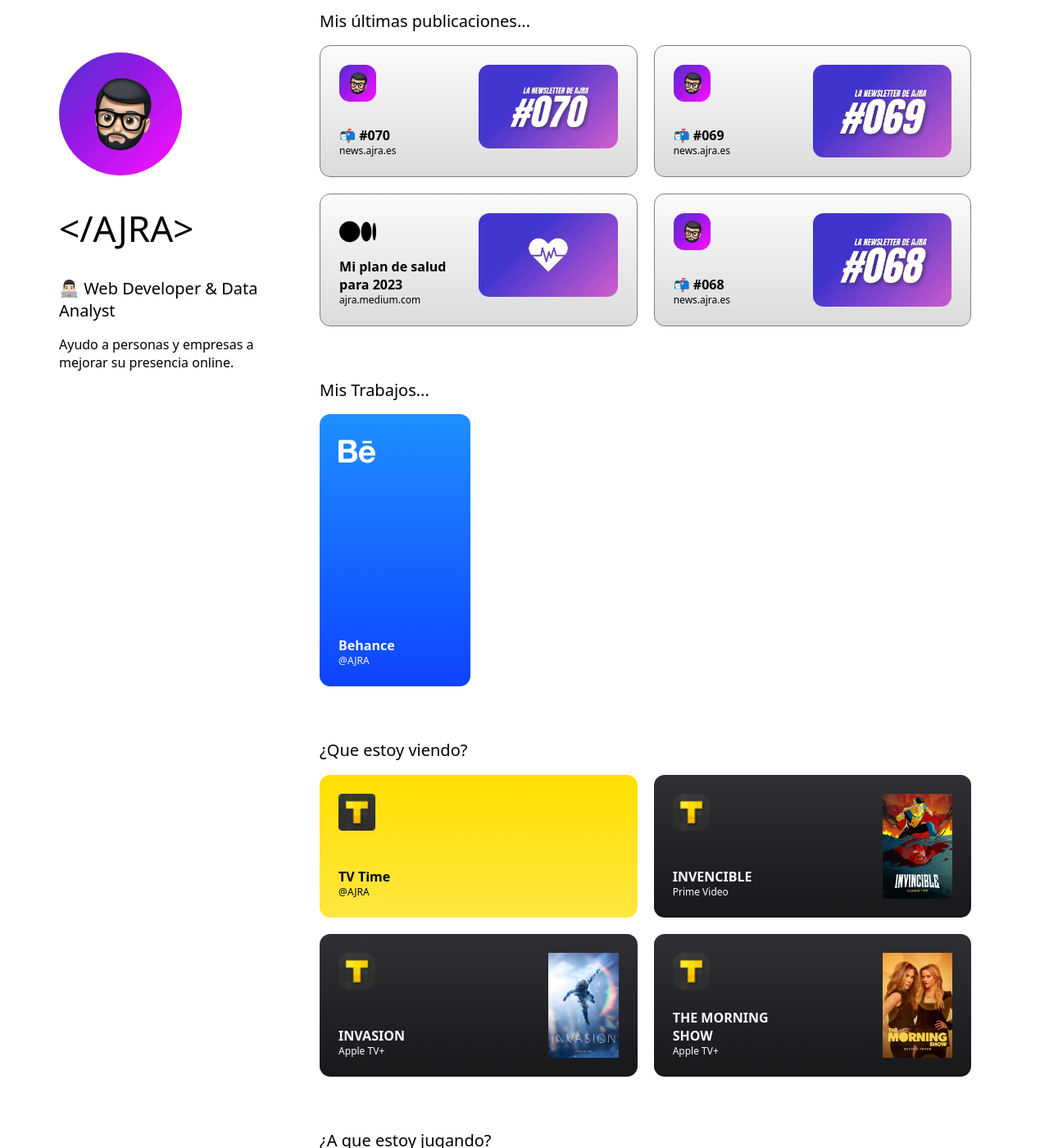
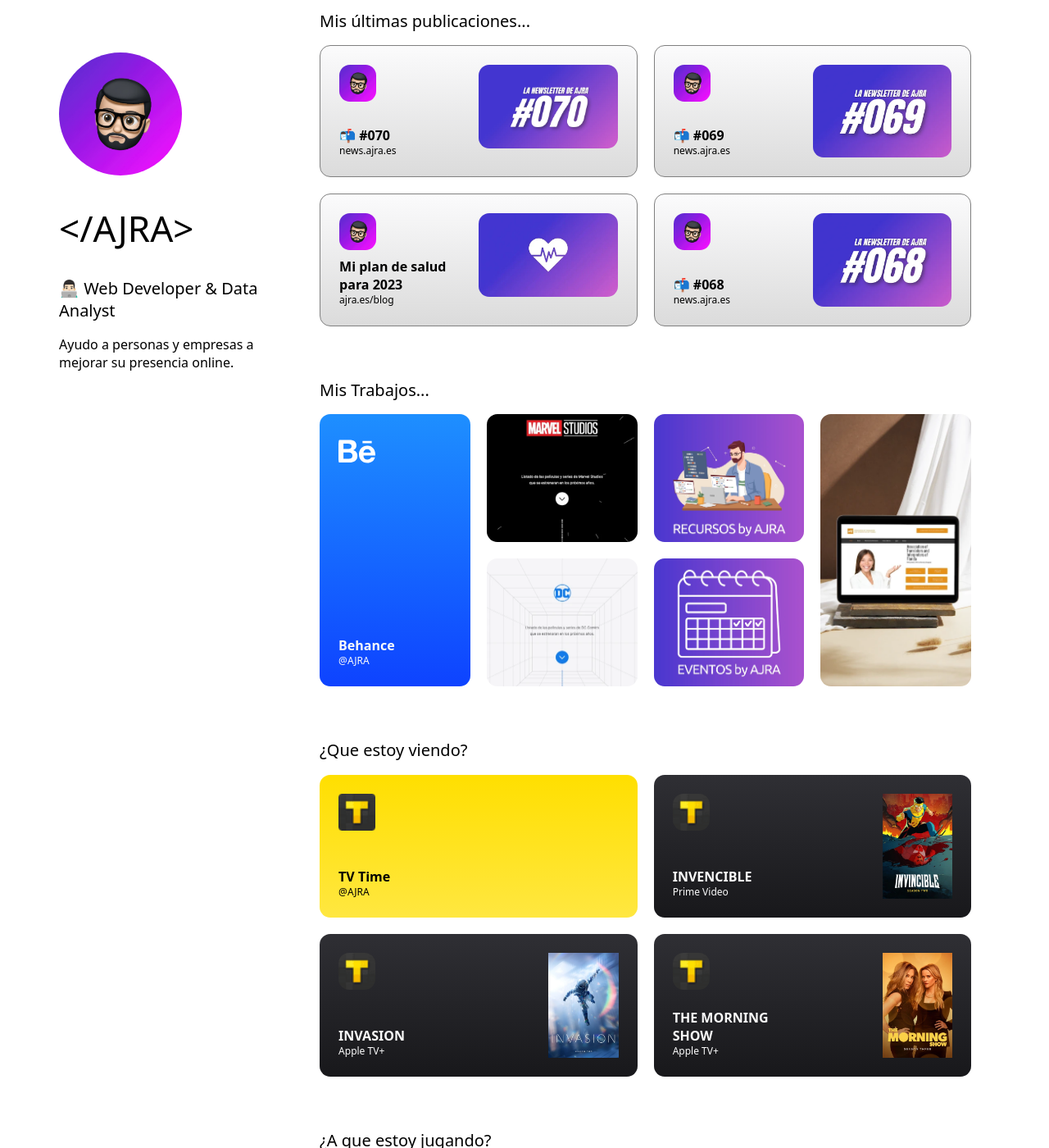
Before and after one commit to AJRAtoni/ajra, a Jekyll site: the page index.html, which Jekyll copies as it is, in a window 1280 px wide and 1400 px high, scrolled down 676 px. Shown: the whole window at 82% size. Built offline with Jekyll 4.4.1, drawn with Linux system fonts in a browser that asks for light colours.

Commit message:
12/05/2023

```diff
--- a/css/style.css
+++ b/css/style.css
@@ -337,7 +337,7 @@
 
 .trabajo2 {
     grid-area: trabajo2;
-    background-image: url('./images/trabajo2.webp');
+    background-image: url('../images/trabajo2.webp');
     background-size: cover;
     background-repeat: no-repeat;
     background-position: center;
@@ -345,7 +345,7 @@
 
 .trabajo3 {
     grid-area: trabajo3;
-    background-image: url('./images/trabajo3.webp');
+    background-image: url('../images/trabajo3.webp');
     background-size: cover;
     background-repeat: no-repeat;
     background-position: center;
@@ -353,7 +353,7 @@
 
 .trabajo4 {
     grid-area: trabajo4;
-    background-image: url('./images/trabajo4.webp');
+    background-image: url('../images/trabajo4.webp');
     aspect-ratio: auto;
     background-size: cover;
     background-repeat: no-repeat;
@@ -362,7 +362,7 @@
 
 .trabajo5 {
     grid-area: trabajo5;
-    background-image: url('./images/trabajo5.webp');
+    background-image: url('../images/trabajo5.webp');
     background-size: cover;
     background-repeat: no-repeat;
     background-position: center;
@@ -370,7 +370,7 @@
 
 .trabajo6 {
     grid-area: trabajo6;
-    background-image: url('./images/trabajo6.webp');
+    background-image: url('../images/trabajo6.webp');
     background-size: cover;
     background-repeat: no-repeat;
     background-position: center;
@@ -522,7 +522,7 @@
 
 .cosa1 {
     grid-area: cosa1;
-    background-image: url('images/mapa.webp');
+    background-image: url('../images/mapa.webp');
     background-size: cover;
     background-repeat: no-repeat;
     background-position: left bottom;
--- a/index.html
+++ b/index.html
@@ -137,13 +137,13 @@
                             <img class="destacada" src="images/articulo2.webp" alt="articulo">
                         </div>
                     </a>
-                    <a href="https://ajra.medium.com/mi-plan-de-salud-para-2023-11f300f7c8db" target="_blank"
+                    <a href="https://ajra.es/blog/plan-de-salud/" target="_blank"
                         class="caja caja-articulo articulo3" aria-label="Enlace a mi articulo">
                         <div class="mitad">
-                            <img class="logo-normal" src="images/medium.svg" alt="medium">
+                            <img class="logo-normal" src="images/AJRA.webp" alt="AJRA">
                             <div class="info">
                                 <h2 class="title">Mi plan de salud para 2023</h2>
-                                <p class="handle">ajra.medium.com</p>
+                                <p class="handle">ajra.es/blog</p>
                             </div>
                         </div>
                         <div class="mitad">
```
